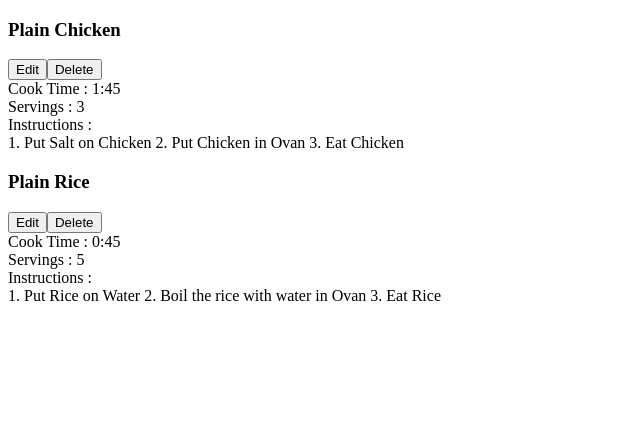
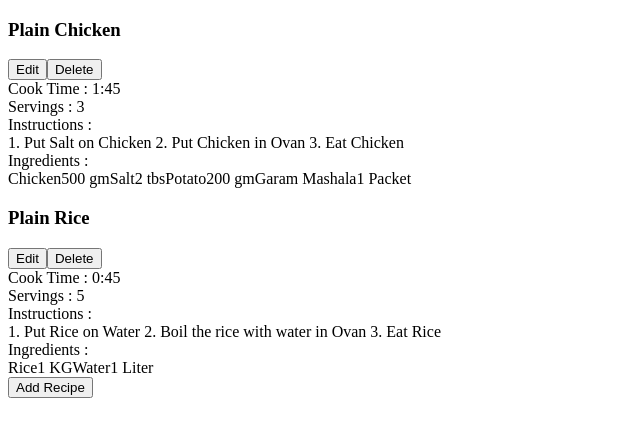
Before and after one commit to Mridul2820/create-recipe-app, a React (Create React App) app: page / in a window 1280 px wide. Shown: the top 436 px of the page, without its empty margins (0-640 px from the left). Built offline with nearby package versions, Linux system fonts and the light colour scheme.

Commit message:
ingredients component added

```diff
--- a/src/App.js
+++ b/src/App.js
@@ -13,14 +13,48 @@
         name: "Plain Chicken",
         servings: 3,
         cookTime: "1:45",
-        instructions : "1. Put Salt on Chicken\n2. Put Chicken in Ovan\n3. Eat Chicken"
+        instructions : "1. Put Salt on Chicken\n2. Put Chicken in Ovan\n3. Eat Chicken",
+        ingredients: [
+            {
+                id: 1,
+                name: 'Chicken',
+                amount: '500 gm'
+            },
+            {
+                id: 2,
+                name: 'Salt',
+                amount: '2 tbs'
+            },
+            {
+                id: 3,
+                name: 'Potato',
+                amount: '200 gm'
+            },
+            {
+                id: 4,
+                name: 'Garam Mashala',
+                amount: '1 Packet'
+            }
+        ]
     },
     {
         id: 2,
         name: "Plain Rice",
         servings: 5,
         cookTime: "0:45",
-        instructions : "1. Put Rice on Water\n2. Boil the rice with water in Ovan\n3. Eat Rice"
+        instructions : "1. Put Rice on Water\n2. Boil the rice with water in Ovan\n3. Eat Rice",
+        ingredients: [
+            {
+                id: 1,
+                name: 'Rice',
+                amount: '1 KG'
+            },
+            {
+                id: 2,
+                name: 'Water',
+                amount: '1 Liter'
+            }
+        ]
     }
 ]
 
--- /dev/null
+++ b/src/Ingredient.js
@@ -0,0 +1,10 @@
+import React from 'react';
+
+export default function Ingredient({ name, amount}) {
+    return (
+        <>
+            <span>{name}</span>
+            <span>{amount}</span>
+        </>
+    )
+}
--- /dev/null
+++ b/src/IngredientList.js
@@ -0,0 +1,18 @@
+import React from 'react';
+import Ingredient from './Ingredient';
+
+export default function IngredientList({ingredients}) {
+    const ingredientElements = ingredients.map(ingredient => {
+        return (
+            <Ingredient
+                key={ingredient.id}
+                {...ingredient}
+            />
+        )
+    })
+    return (
+        <div>
+            {ingredientElements}
+        </div>
+    )
+}
--- a/src/Recipe.js
+++ b/src/Recipe.js
@@ -1,7 +1,14 @@
 import React from 'react'
+import IngredientList from './IngredientList';
 
 export default function Recipe(props) {
-    const { name, cookTime, servings, instructions } = props;
+    const {
+        name,
+        cookTime,
+        servings,
+        instructions,
+        ingredients
+    } = props;
 
     return (
         <div>
@@ -24,6 +31,13 @@
                 <span>Instructions : </span>
                 <div>{instructions} </div>
             </div>
+
+            <div>
+                <span>Ingredients : </span>
+                <div>
+                    <IngredientList ingredients={ingredients} />
+                </div>
+            </div>
         </div>
     )
 }
--- a/src/RecipeList.js
+++ b/src/RecipeList.js
@@ -3,6 +3,7 @@
 
 export default function RecipeList({recipes}) {
     return (
+        <>
             <div>
                 {recipes.map(recipe => {
                     return (
@@ -13,5 +14,7 @@
                     )
                 })}
             </div>
+            <button>Add Recipe</button>
+        </>
     )
 }
```
Lines whose indentation alone changed are shown as unchanged.
